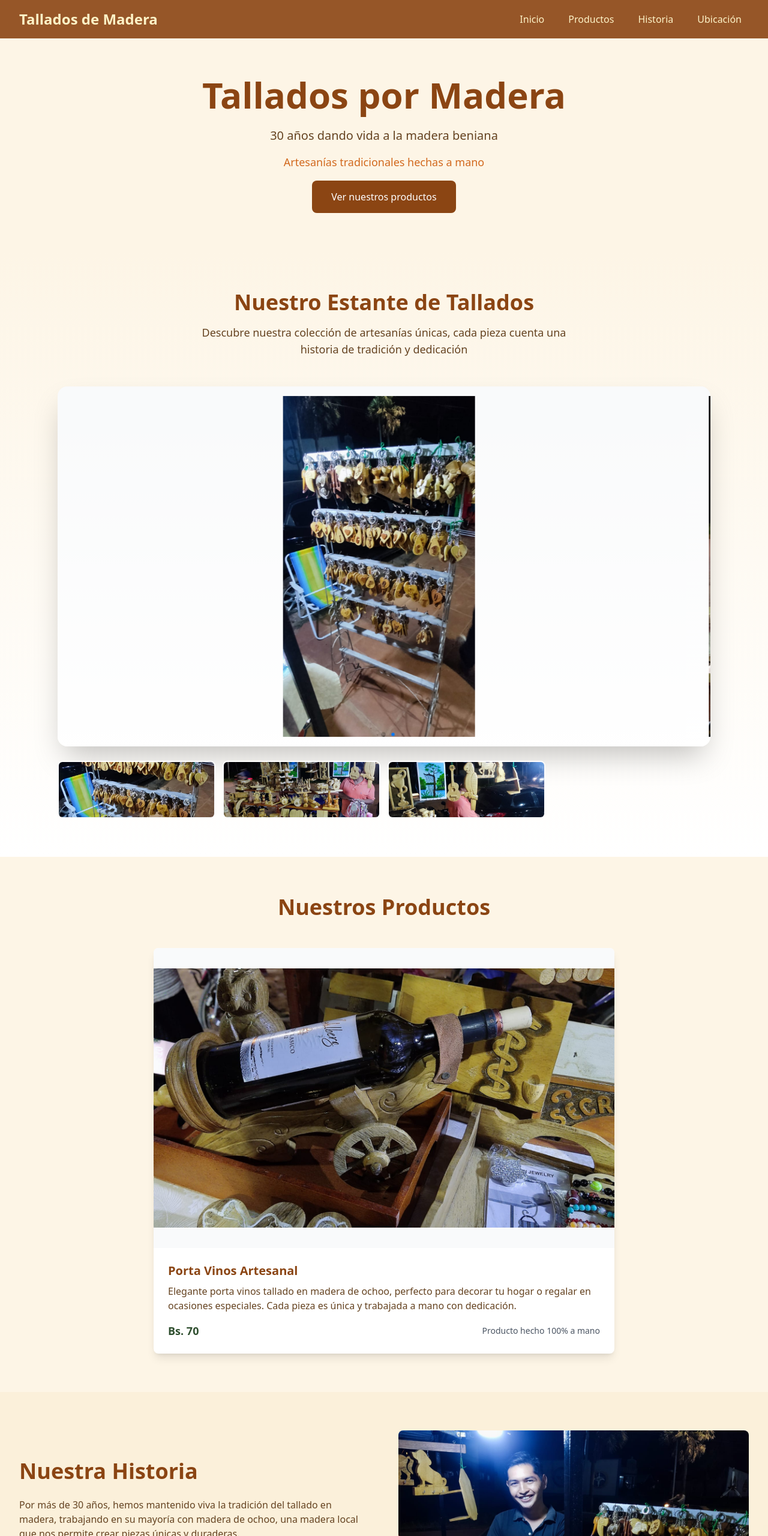
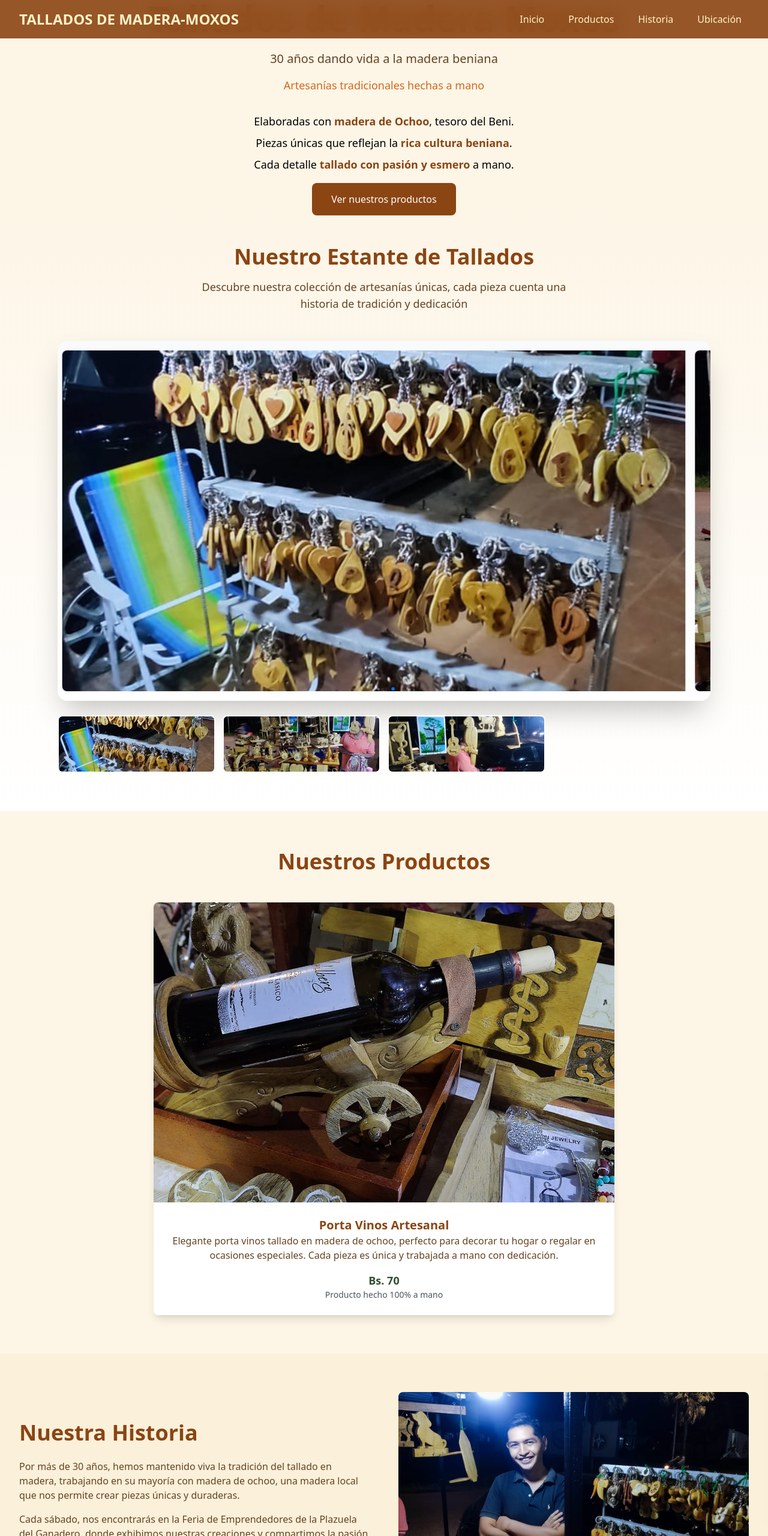
Before and after one commit to wilseco585/miproyectotailwind, a website: page index.html in a window 1280 px wide. Shown: the top 2560 px of the page at 60% size. Drawn offline with nearby package versions, Linux system fonts and the light colour scheme.

Commit message:
first commit

```diff
--- a/index.html
+++ b/index.html
@@ -4,7 +4,7 @@
     <!-- Configuración básica del documento -->
     <meta charset="UTF-8">
     <meta name="viewport" content="width=device-width, initial-scale=1.0">
-    <title>Tallados por Madera - Trinidad, Beni</title>
+    <title>TALLADOS DE MADERA MOXOS- Trinidad, Beni</title>
 
     <!-- Importación de CSS generado por Tailwind CLI -->
     <link href="src/output.css" rel="stylesheet">
@@ -22,7 +22,7 @@
             <div class="flex items-center justify-between h-16">
                 <!-- Logo/Nombre de la empresa -->
                 <div class="flex items-center">
-                    <span class="text-2xl font-bold text-amber-100">Tallados de Madera</span>
+                    <span class="text-2xl font-bold text-amber-100">TALLADOS DE MADERA-MOXOS </span>
                 </div>
 
                 <!-- Menú de navegación (visible solo en pantallas medianas y grandes) -->
@@ -58,15 +58,27 @@
     </nav>
 
     <!-- Sección Hero - Primera vista que ve el usuario -->
-    <section id="inicio" class="pt-24 pb-12 md:pt-32 md:pb-20">
+    <section id="inicio" class="pt-20 pb-10 md:pt-28 md:pb-16 border-b-2 border-ochoo/30">
         <div class="max-w-7xl mx-auto px-4 sm:px-6 lg:px-8">
             <div class="text-center">
                 <!-- Título principal y descripción del negocio -->
-                <h1 class="text-4xl md:text-6xl font-bold text-ochoo mb-6">Tallados por Madera</h1>
+                <h1 class="text-4xl md:text-6xl font-bold text-ochoo mb-6">Tallados de Madera Moxos</h1>
                 <p class="text-xl text-tierra mb-4">30 años dando vida a la madera beniana</p>
                 <p class="text-lg text-beni mb-8">Artesanías tradicionales hechas a mano</p>
+
+                <!-- Nuevos detalles destacados -->
+                <div class="mt-4 text-lg text-ochoo/90">
+                    <p class="mb-2"> Elaboradas con <span class="font-semibold text-ochoo">madera de Ochoo</span>, tesoro del Beni.</p>
+                    <p class="mb-2">Piezas únicas que reflejan la <span class="font-semibold text-ochoo">rica cultura beniana</span>.</p>
+                    <p>Cada detalle <span class="font-semibold text-ochoo">tallado con pasión y esmero</span> a mano.</p>
+                </div>
+
+                <div class="mb-8"></div>
+
                 <!-- Botón de llamada a la acción -->
-                <a href="#productos" class="bg-ochoo text-white px-8 py-4 rounded-lg hover:bg-tierra transition duration-300">Ver nuestros productos</a>
+                <a href="#productos" class="bg-ochoo text-white px-8 py-4 rounded-lg hover:bg-tierra transition duration-300">
+                    Ver nuestros productos
+                </a>
             </div>
         </div>
     </section>
@@ -86,17 +98,17 @@
                         <div class="swiper-slide flex items-center justify-center bg-gradient-to-b from-gray-50 to-white p-4">
                             <img src="imagenes/6c21fba1-8af9-4aaf-9ed5-486f7c6ef2f3.jpg"
                                  alt="Tallados en madera de ochoo"
-                                 class="w-full h-full object-contain rounded-lg transform transition-transform duration-500 hover:scale-105">
+                                 class="w-full h-full object-cover rounded-lg transform transition-transform duration-500 hover:scale-105">
                         </div>
                         <div class="swiper-slide flex items-center justify-center bg-gradient-to-b from-gray-50 to-white p-4">
                             <img src="imagenes/aaafdb97-23ee-4db2-a3e0-66f3bd8460f7.jpg"
                                  alt="Exhibición de tallados"
-                                 class="w-full h-full object-contain rounded-lg transform transition-transform duration-500 hover:scale-105">
+                                 class="w-full h-full object-cover rounded-lg transform transition-transform duration-500 hover:scale-105">
                         </div>
                         <div class="swiper-slide flex items-center justify-center bg-gradient-to-b from-gray-50 to-white p-4">
                             <img src="imagenes/b5dafccf-a384-45e6-a5d6-bbf1eba21ba9.jpg"
                                  alt="Detalles de tallados"
-                                 class="w-full h-full object-contain rounded-lg transform transition-transform duration-500 hover:scale-105">
+                                 class="w-full h-full object-cover rounded-lg transform transition-transform duration-500 hover:scale-105">
                         </div>
                     </div>
                     <!-- Botones de navegación del carrusel con estilo mejorado -->
@@ -140,20 +152,20 @@
                 <!-- Tarjeta del producto principal -->
                 <div class="bg-white rounded-lg shadow-lg overflow-hidden">
                     <!-- Contenedor de la imagen con efecto hover -->
-                    <div class="relative h-[400px] md:h-[500px] bg-gray-50 flex items-center justify-center group">
+                    <div class="relative h-[400px] md:h-[500px] flex items-center justify-center group">
                         <img
                             src="imagenes/1.jpg"
                             alt="Porta vinos artesanal"
-                            class="w-full h-full object-contain transform transition-transform duration-300 group-hover:scale-105"
+                            class="w-full h-full object-cover transform transition-transform duration-300 group-hover:scale-105"
                         >
                     </div>
                     <!-- Información del producto -->
-                    <div class="p-6">
-                        <h3 class="text-xl font-bold text-ochoo mb-2">Porta Vinos Artesanal</h3>
-                        <p class="text-tierra mb-4">Elegante porta vinos tallado en madera de ochoo, perfecto para decorar tu hogar o regalar en ocasiones especiales. Cada pieza es única y trabajada a mano con dedicación.</p>
-                        <div class="flex justify-between items-center">
+                    <div class="p-6 text-center">
+                        <h3 class="text-xl font-bold text-ochoo mb-1">Porta Vinos Artesanal</h3>
+                        <p class="text-tierra mb-2">Elegante porta vinos tallado en madera de ochoo, perfecto para decorar tu hogar o regalar en ocasiones especiales. Cada pieza es única y trabajada a mano con dedicación.</p>
+                        <div class="mt-4 flex flex-col sm:flex-row items-center justify-center sm:space-x-4">
                             <span class="text-lg font-bold text-verde-pampa">Bs. 70</span>
-                            <p class="text-sm text-gray-600">Producto hecho 100% a mano</p>
+                            <p class="text-sm text-gray-600 mt-1 sm:mt-0">Producto hecho 100% a mano</p>
                         </div>
                     </div>
                 </div>
@@ -234,17 +246,17 @@
     <!-- Sección de Contacto WhatsApp -->
     <section id="contacto" class="py-16 bg-white">
         <div class="max-w-7xl mx-auto px-4 sm:px-6 lg:px-8">
-            <h2 class="text-3xl md:text-4xl font-bold text-ochoo text-center mb-12">Contáctanos</h2>
+            <h2 class="text-3xl md:text-4xl font-bold text-ochoo text-center mb-10">Contáctanos</h2>
             <div class="max-w-3xl mx-auto">
                 <div class="bg-white rounded-lg shadow-lg p-8">
-                    <div class="flex flex-col md:flex-row items-center justify-between gap-8">
+                    <div class="flex flex-col md:flex-row items-center justify-between gap-6">
                         <!-- Información de contacto y botón de WhatsApp -->
                         <div class="text-center md:text-left space-y-4 flex-1">
                             <h3 class="text-xl font-bold text-ochoo mb-4">Escríbenos por WhatsApp</h3>
                             <p class="text-tierra text-lg mb-4">
                                 <span class="font-semibold">📱 +591 67287760</span>
                             </p>
-                            <p class="text-tierra mb-6">Responderemos tus consultas y pedidos lo más pronto posible</p>
+                            <p class="text-tierra mb-4">Responderemos tus consultas y pedidos lo más pronto posible</p>
                             <!-- Botón de WhatsApp con icono -->
                             <a
                                 href="https://wa.me/59167287760"
@@ -260,11 +272,13 @@
                         <!-- Código QR para WhatsApp -->
                         <div class="flex flex-col items-center space-y-4">
                             <p class="text-tierra font-medium">Escanea para chatear</p>
-                            <img
-                                src="https://api.qrserver.com/v1/create-qr-code/?size=200x200&data=https://wa.me/59167287760"
-                                alt="Código QR para WhatsApp"
-                                class="w-48 h-48 rounded-lg shadow-md"
-                            >
+                            <div class="p-2 bg-gray-50 rounded-xl shadow-md">
+                                <img
+                                    src="https://api.qrserver.com/v1/create-qr-code/?size=200x200&data=https://wa.me/59167287760"
+                                    alt="Código QR para WhatsApp"
+                                    class="w-56 h-56 rounded-lg"
+                                >
+                            </div>
                         </div>
                     </div>
                 </div>
--- a/src/input.css
+++ b/src/input.css
@@ -1,3 +1,4 @@
+@import "tailwindcss";
 @tailwind base;
 @tailwind components;
 @tailwind utilities;
```
